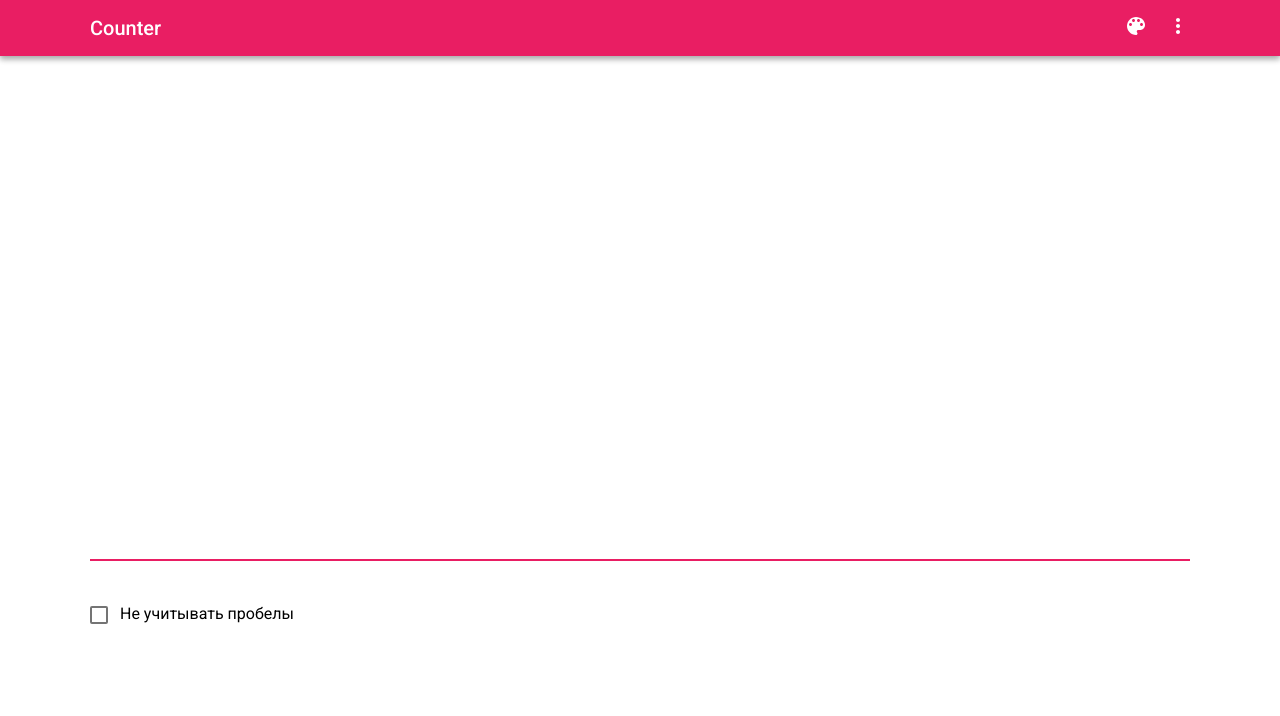
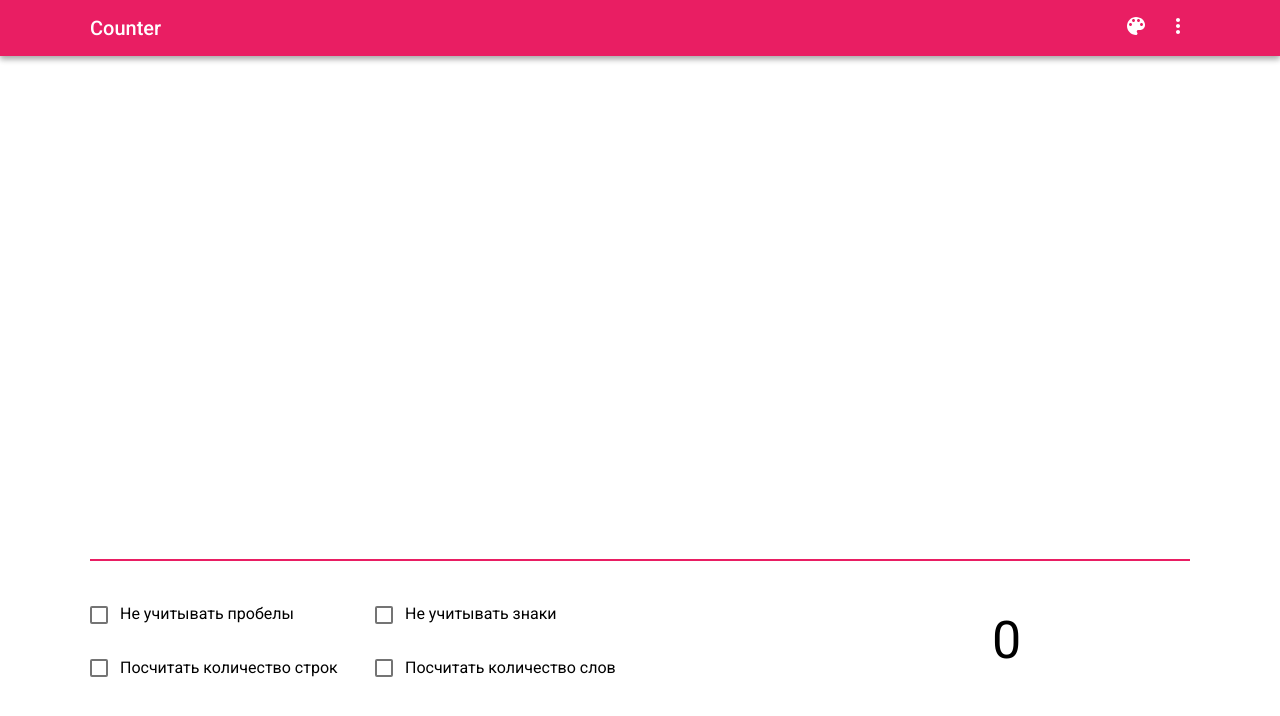
Before and after one commit to DionysusBenstein/Counter-Web, a plain HTML site: page index.html in a window 1280 px wide. Drawn offline with Linux system fonts and the light colour scheme.

Commit message:
Finish the markum

```diff
--- a/css/style.css
+++ b/css/style.css
@@ -126,7 +126,7 @@ body {
     transform-origin: top right;
     transform: rotate(45deg);
     opacity: 0;
-    transition: all 0.3s ease-in-out;
+    transition: all 0.1s ease-in-out;
 }
 
 .controls__checkmark::after {
@@ -140,5 +140,23 @@ body {
     background: #fff;
     transform: rotate(-45deg);
     opacity: 0;
-    transition: all 0.3s ease-in-out;
+    transition: all 0.1s ease-in-out;
 }
+
+.controls__row {
+    display: flex;
+    align-items: center;
+}
+
+.controls__grid {
+    width: 66.66%;
+    display: grid;
+    gap: 35px;
+    grid-template-columns: repeat(auto-fill, 250px);
+}
+
+.controls__counter {
+    width: 33.33%;
+    font-size: 52px;
+    text-align: center;
+}
--- a/index.html
+++ b/index.html
@@ -37,13 +37,35 @@
         <!-- TODO: Create and style checkboxes -->
         <div class="controls__grid">
           <div class="controls__control">
-            <label class="controls__label" for="controls__checkbox">
-              <input class="controls__checkbox" id="controls__checkbox" type="checkbox">
+            <label class="controls__label" for="controls__checkbox-1">
+              <input class="controls__checkbox" id="controls__checkbox-1" type="checkbox">
               <span class="controls__checkmark"></span>
               <span class="controls__text">Не учитывать пробелы</span>
             </label>
           </div>
+          <div class="controls__control">
+            <label class="controls__label" for="controls__checkbox-2">
+              <input class="controls__checkbox" id="controls__checkbox-2" type="checkbox">
+              <span class="controls__checkmark"></span>
+              <span class="controls__text">Не учитывать знаки</span>
+            </label>
+          </div>
+          <div class="controls__control">
+            <label class="controls__label" for="controls__checkbox-3">
+              <input class="controls__checkbox" id="controls__checkbox-3" type="checkbox">
+              <span class="controls__checkmark"></span>
+              <span class="controls__text">Посчитать количество строк</span>
+            </label>
+          </div>
+          <div class="controls__control">
+            <label class="controls__label" for="controls__checkbox-4">
+              <input class="controls__checkbox" id="controls__checkbox-4" type="checkbox">
+              <span class="controls__checkmark"></span>
+              <span class="controls__text">Посчитать количество слов</span>
+            </label>
+          </div>
         </div>
+        <div class="controls__counter">0</div>
       </div>
     </div>
   </section>
--- a/js/index.js
+++ b/js/index.js
@@ -1,7 +1,9 @@
-const checkbox = document.querySelector('.controls__checkbox');
-const checkmark = document.querySelector('.controls__checkmark');
+const labels = document.querySelectorAll('.controls__label');
 
-checkbox.addEventListener('click', () => {
-    checkmark.classList.add('click-anim');
-    setTimeout(() => checkmark.classList.remove('click-anim'), 100);
+labels.forEach(label => {
+    label.addEventListener('click', () => {
+        const checkmark = label.querySelector('.controls__checkmark');
+        checkmark.classList.add('click-anim');
+        setTimeout(() => checkmark.classList.remove('click-anim'), 100);
+    });
 });
```
